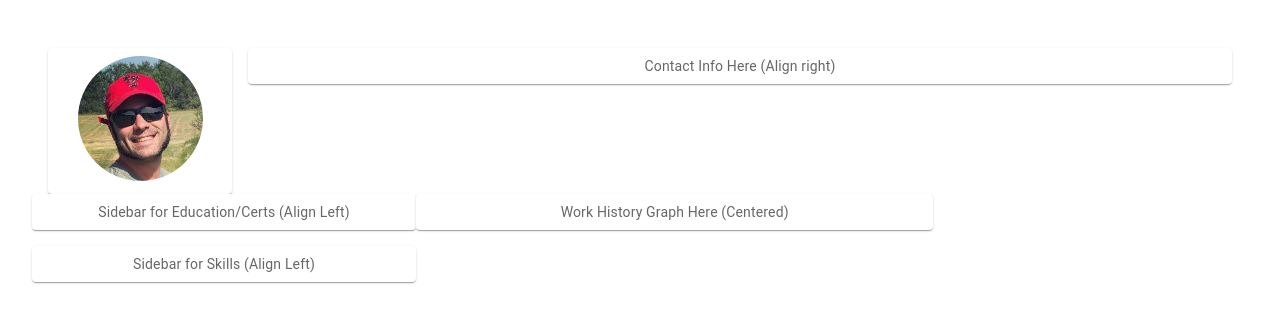
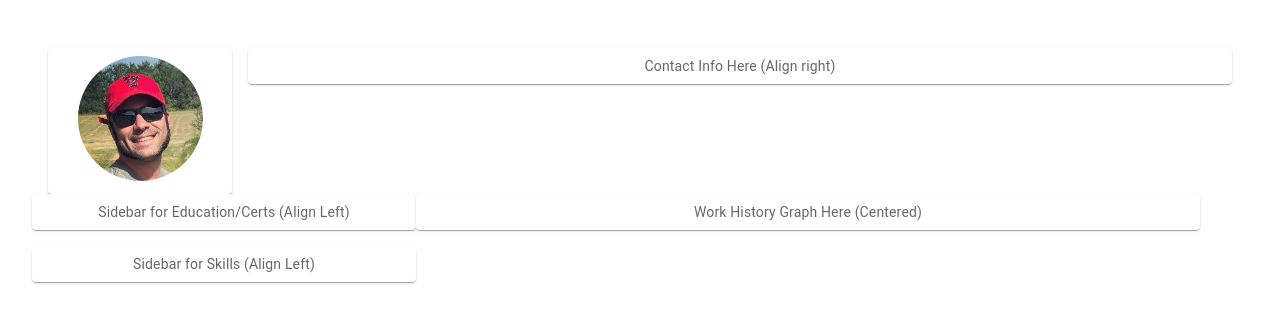
Before and after one commit to robbdasailer/nextjs-resume, a Next.js app: page / in a window 1280 px wide. Shown: the top 322 px of the page. Built offline with nearby package versions, Linux system fonts and the light colour scheme.

Commit message:
Fixed layout bug

```diff
--- a/pages/index.js
+++ b/pages/index.js
@@ -38,7 +38,7 @@ export default function Home() {
         </Grid>
         </Grid>
         <Grid container spacing ={2} xs={12} md={8}>
-        <Grid item xs={12} md={8}>
+        <Grid item xs={12}>
           <Item>Work History Graph Here (Centered)</Item>
         </Grid>
         </Grid>
```
